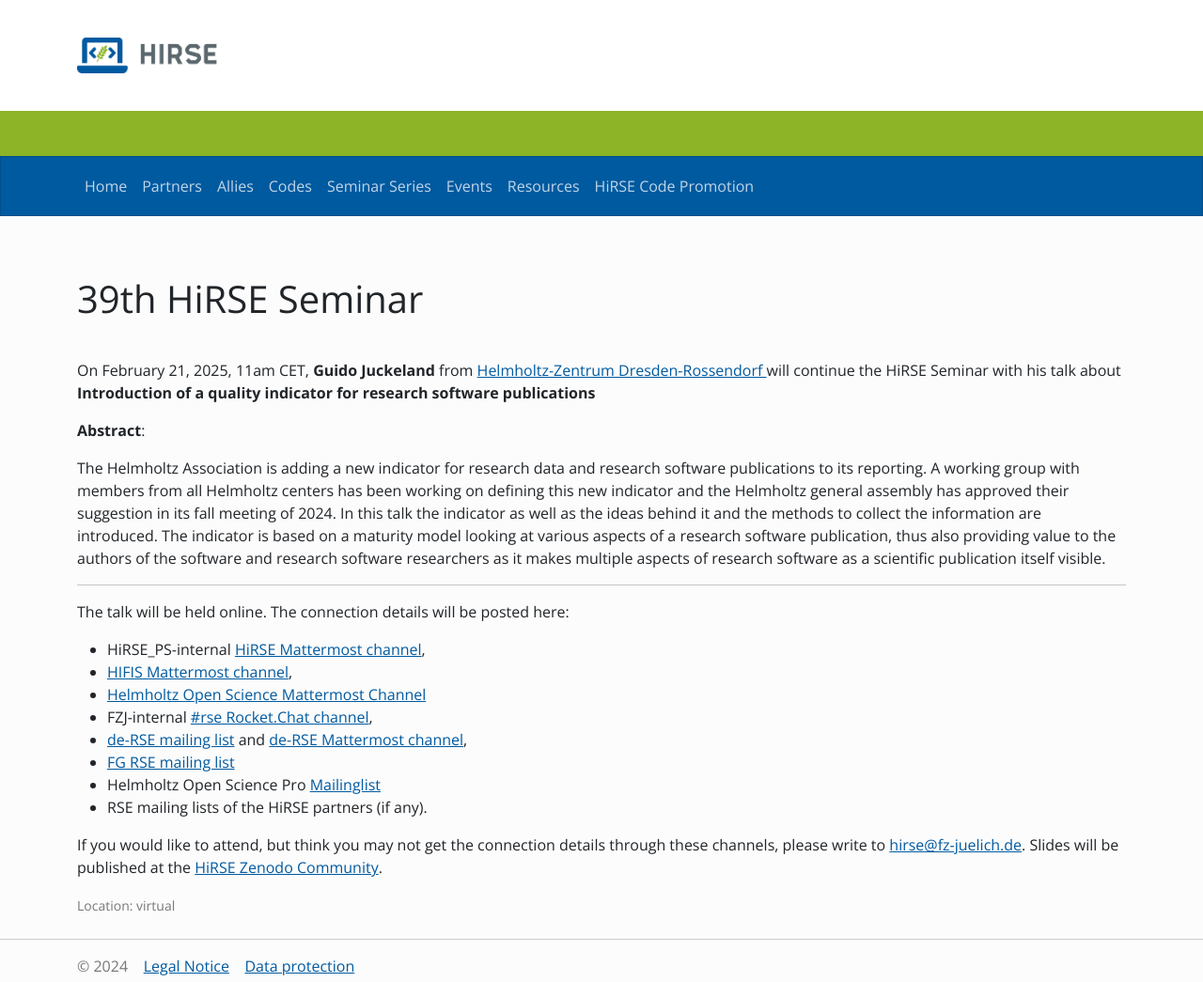
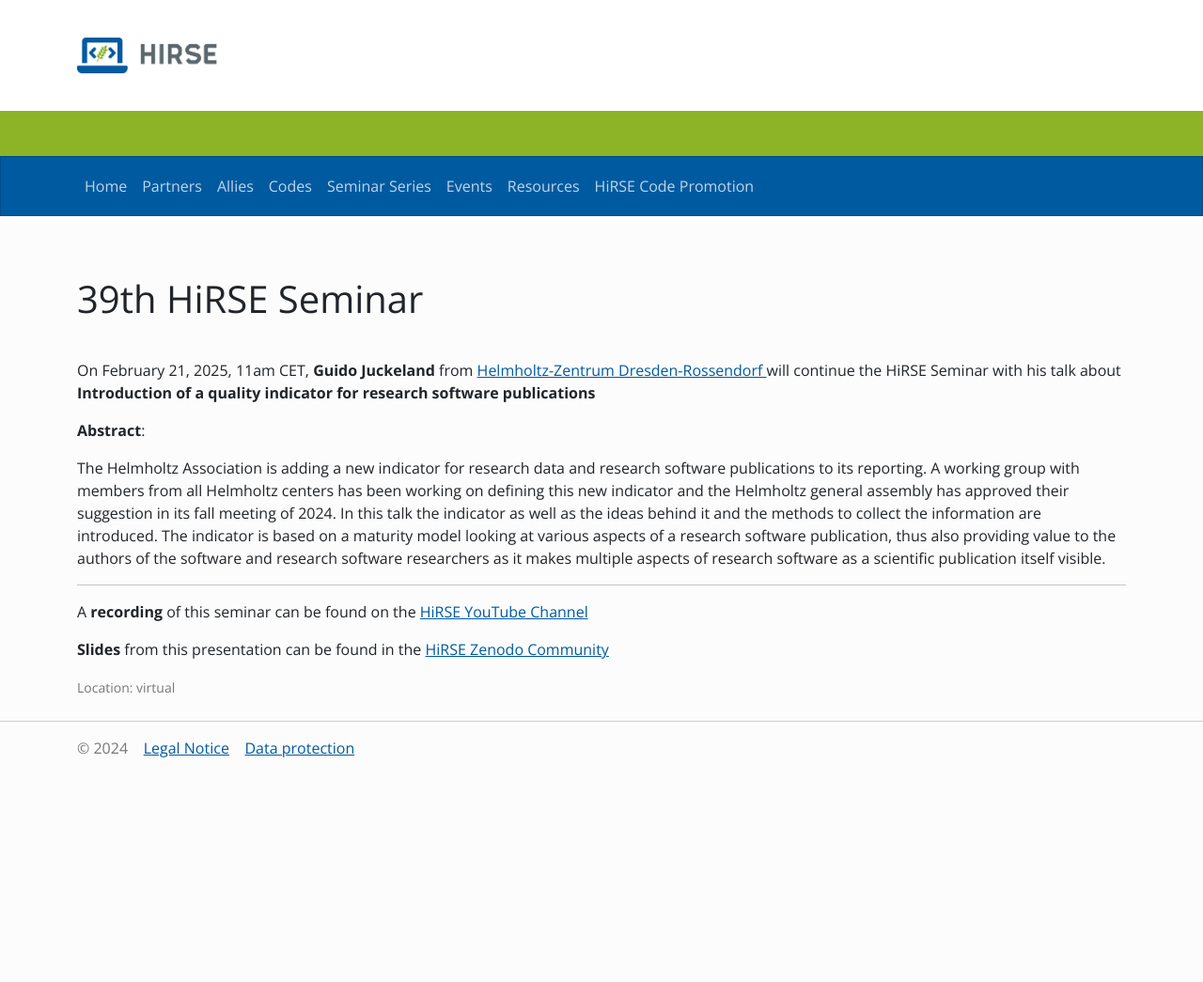
Before and after one commit to Helmholtz-HiRSE/helmholtz-hirse.github.io, a Jekyll site: the page built from _series/2025_02_21-seminar_39.md, in a window 1280 px wide. Shown: the whole page at 94% size. Built offline with Jekyll 4.4.1, drawn with Linux system fonts in a browser that asks for light colours; nearby versions of some CDN libraries; after the commit the page ends 900 px from its top, so only the background shows below that.

Commit message:
Update 2025_02_21-seminar_39.md

```diff
--- a/_series/2025_02_21-seminar_39.md
+++ b/_series/2025_02_21-seminar_39.md
@@ -15,16 +15,6 @@
 The Helmholtz Association is adding a new indicator for research data and research software publications to its reporting. A working group with members from all Helmholtz centers has been working on defining this new indicator and the Helmholtz general assembly has approved their suggestion in its fall meeting of 2024. In this talk the indicator as well as the ideas behind it and the methods to collect the information are introduced. The indicator is based on a maturity model looking at various aspects of a research software publication, thus also providing value to the authors of the software and research software researchers as it makes multiple aspects of research software as a scientific publication itself visible.
 
 ***
+A **recording** of this seminar can be found on the [HiRSE YouTube Channel](https://www.youtube.com/watch?v=S6uruvq196A)
 
-The talk will be held online. The connection details will be posted here:
-
-* HiRSE_PS-internal [HiRSE Mattermost channel](https://mattermost.hzdr.de/hirse),
-* [HIFIS Mattermost channel](https://mattermost.hzdr.de/hifis),
-* [Helmholtz Open Science Mattermost Channel](https://mattermost.hzdr.de/open-science)
-* FZJ-internal [#rse Rocket.Chat channel](https://chat.fz-juelich.de/channel/rse),
-* [de-RSE mailing list](https://de-rse.org/de/join.html) and [de-RSE Mattermost channel](https://chat.gwdg.de/channel/derse),
-* [FG RSE mailing list](https://fg-rse.gi.de/weiteres/mailingliste)
-* Helmholtz Open Science Pro [Mailinglist](https://os.helmholtz.de/en/newsroom/mailing-list/)
-* RSE mailing lists of the HiRSE partners (if any).
-
-If you would like to attend, but think you may not get the connection details through these channels, please write to [hirse@fz-juelich.de](mailto:hirse@fz-juelich.de). Slides will be published at the [HiRSE Zenodo Community](https://zenodo.org/communities/hirse/).
+**Slides** from this presentation can be found in the [HiRSE Zenodo Community](https://zenodo.org/records/14989558)
```
